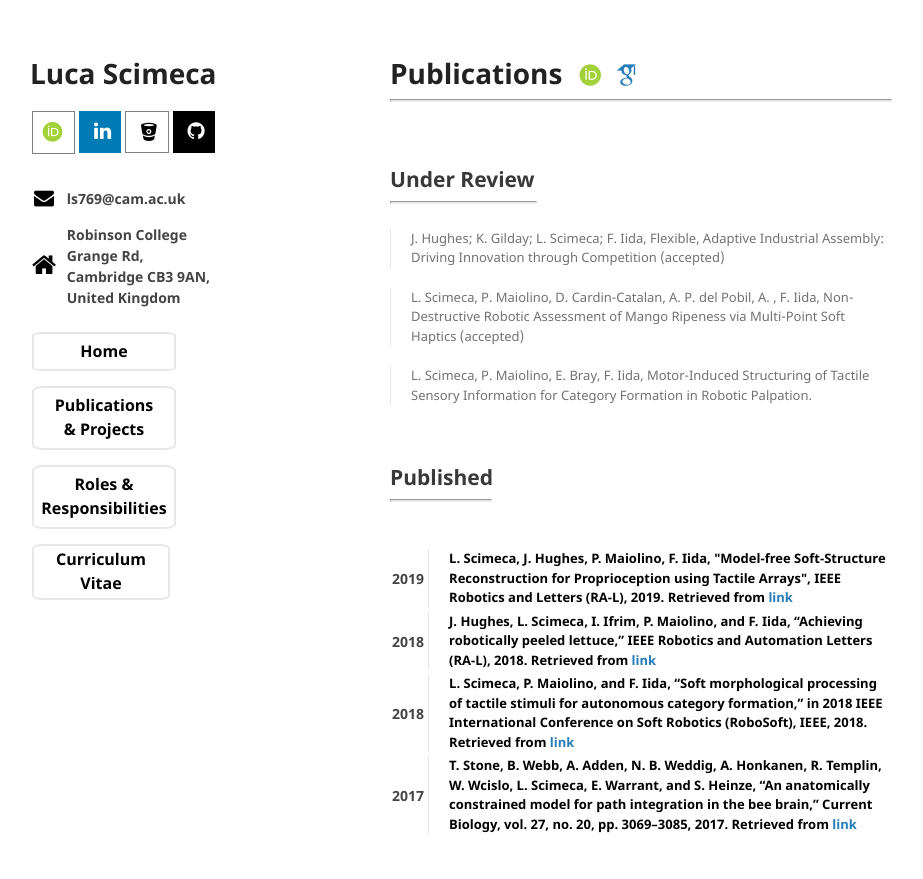
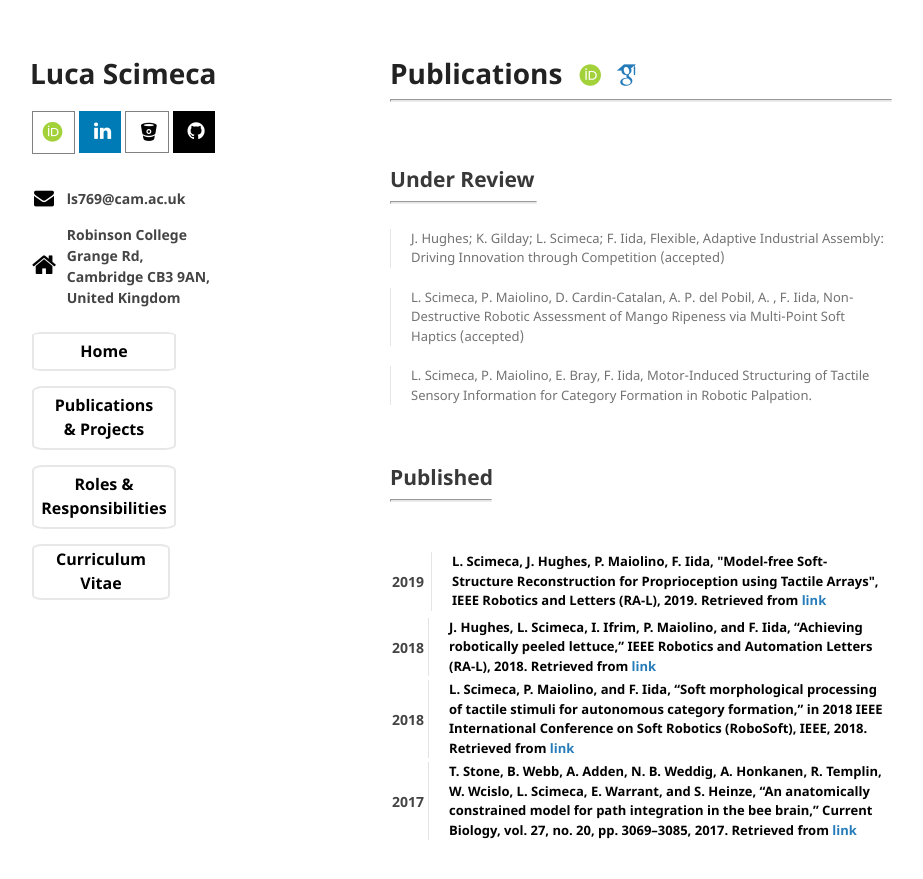
Before and after one commit to lucascimeca/lucascimeca.github.io, a Jekyll site: the page built from publications.md, in a window 1280 px wide and 900 px high. Shown: the top 879 px of the window, without its empty margins (180-1103 px from the left). Built offline with Jekyll 4.4.1, drawn with Linux system fonts in a browser that asks for light colours; nearby versions of some CDN libraries; some web fonts are replaced; the repository's description, which GitHub fills in, is left out; our own code applies the rules of GitHub Pages for plain Markdown files.

Commit message:
Update publications.md

```diff
--- a/publications.md
+++ b/publications.md
@@ -29,7 +29,7 @@ layout: default
   <th>
    2019
   </th>
-  <th>
+  <th style="padding: 5px">
    <blockquote><div style="font-size: 13px; color: black">
     L. Scimeca, J. Hughes, P. Maiolino, F. Iida, "Model-free Soft-Structure Reconstruction for Proprioception using Tactile Arrays",      IEEE Robotics and Letters (RA-L), 2019. Retrieved from <a href="https://ieeexplore.ieee.org/document/8675407" target="_blank">link</a> </div></blockquote>
   </th>
```
